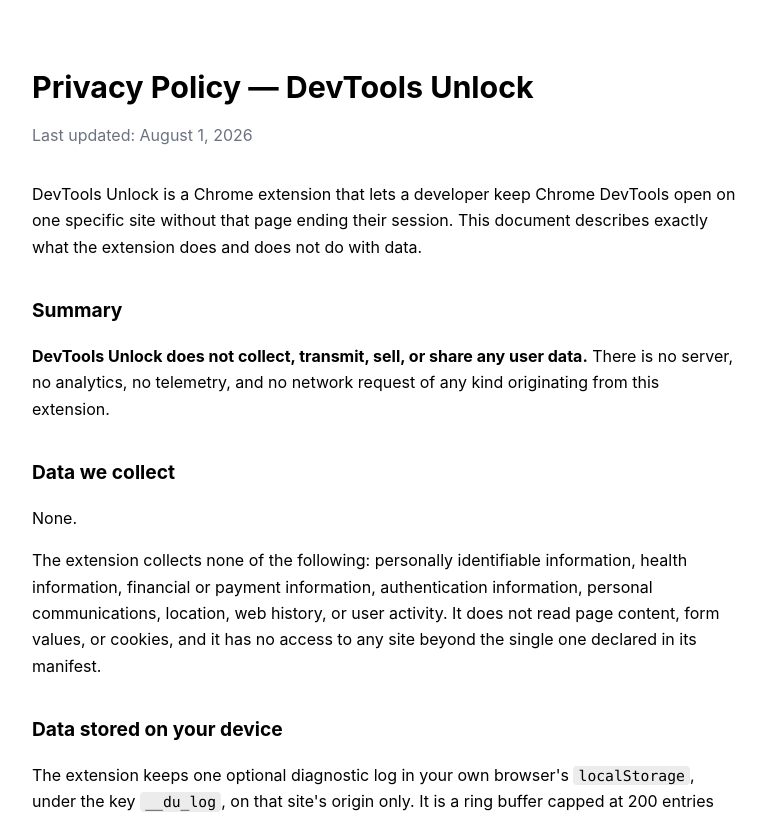
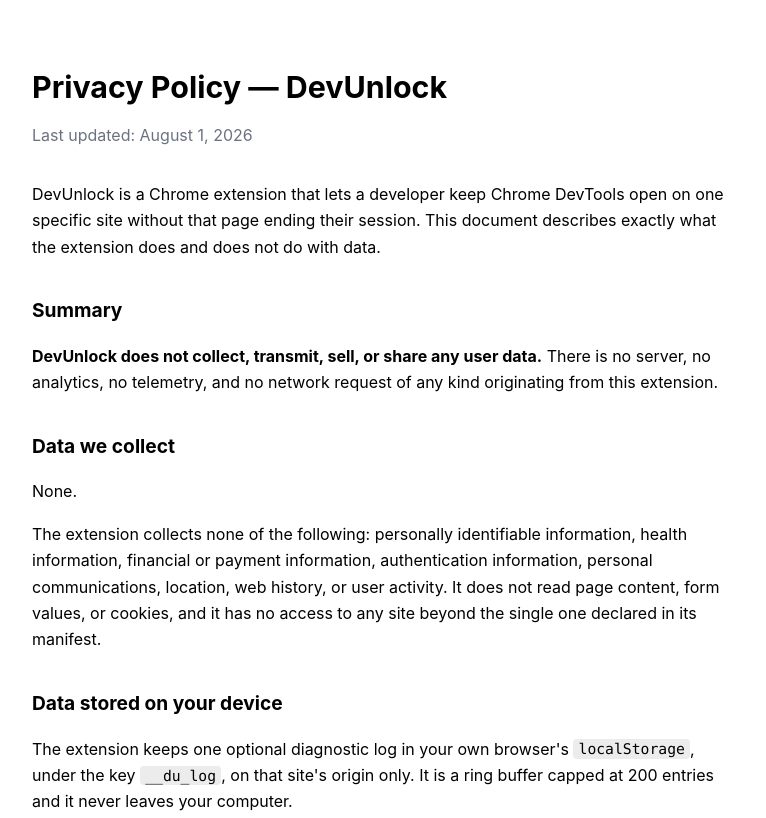
Before and after one commit to walle-go/devtools-unlock-privacy, a plain HTML site: page index.html in a window 1280 px wide. Shown: the top 818 px of the page, without its empty margins (256-1022 px from the left). Drawn offline with Linux system fonts and the light colour scheme.

Commit message:
Rename the extension to DevUnlock

```diff
--- a/index.html
+++ b/index.html
@@ -3,7 +3,7 @@
 <head>
 <meta charset="utf-8">
 <meta name="viewport" content="width=device-width, initial-scale=1">
-<title>Privacy Policy — DevTools Unlock</title>
+<title>Privacy Policy — DevUnlock</title>
 <style>
   :root { color-scheme: light dark; }
   body { max-width: 44rem; margin: 0 auto; padding: 3rem 1.25rem 5rem; font: 16px/1.65 -apple-system, "Segoe UI", Roboto, Helvetica, Arial, sans-serif; }
@@ -17,13 +17,13 @@
 </style>
 </head>
 <body>
-<h1>Privacy Policy — DevTools Unlock</h1>
+<h1>Privacy Policy — DevUnlock</h1>
 <p class="updated">Last updated: August 1, 2026</p>
 
-<p>DevTools Unlock is a Chrome extension that lets a developer keep Chrome DevTools open on one specific site without that page ending their session. This document describes exactly what the extension does and does not do with data.</p>
+<p>DevUnlock is a Chrome extension that lets a developer keep Chrome DevTools open on one specific site without that page ending their session. This document describes exactly what the extension does and does not do with data.</p>
 
 <h2>Summary</h2>
-<p><strong>DevTools Unlock does not collect, transmit, sell, or share any user data.</strong> There is no server, no analytics, no telemetry, and no network request of any kind originating from this extension.</p>
+<p><strong>DevUnlock does not collect, transmit, sell, or share any user data.</strong> There is no server, no analytics, no telemetry, and no network request of any kind originating from this extension.</p>
 
 <h2>Data we collect</h2>
 <p>None.</p>
```
Also changed, not shown: 1 other file.
